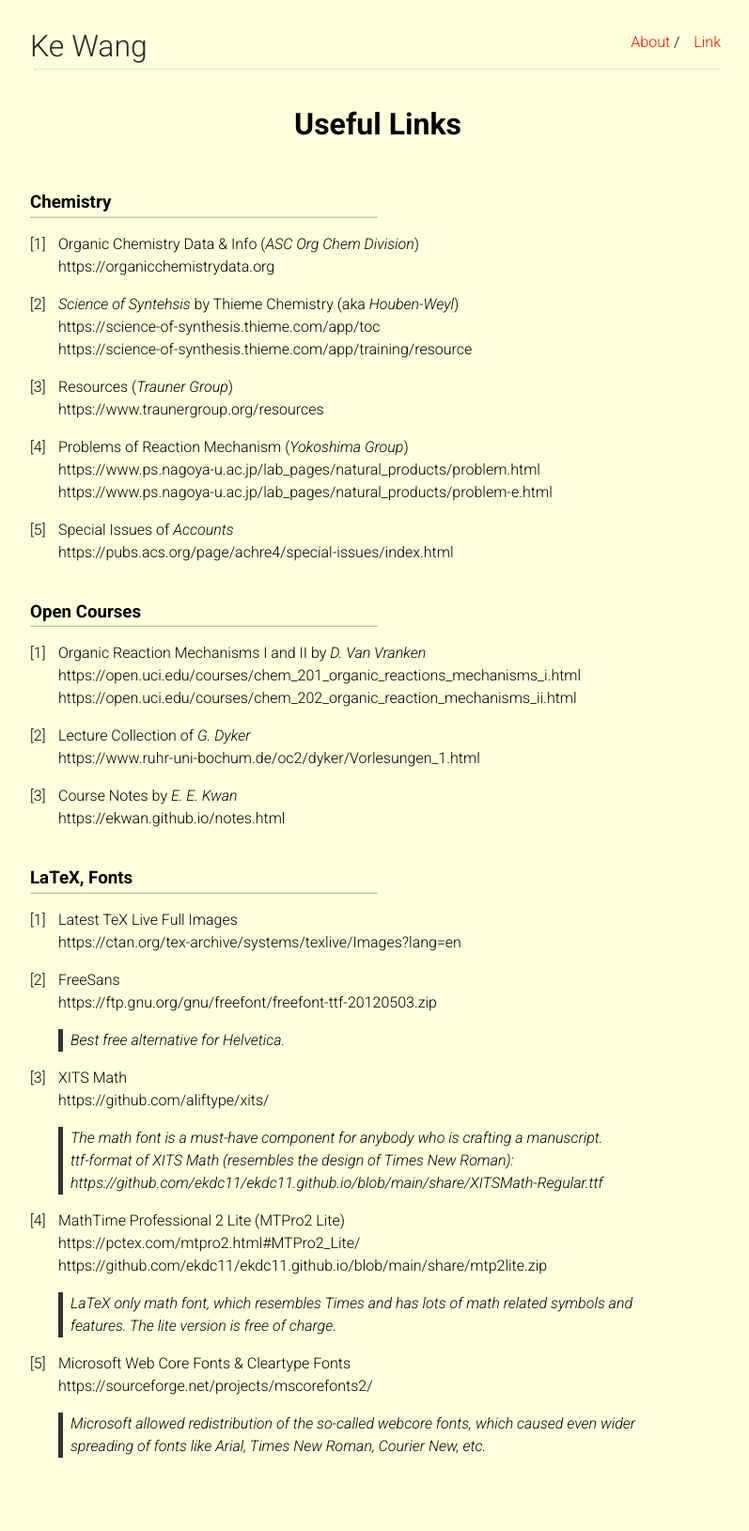
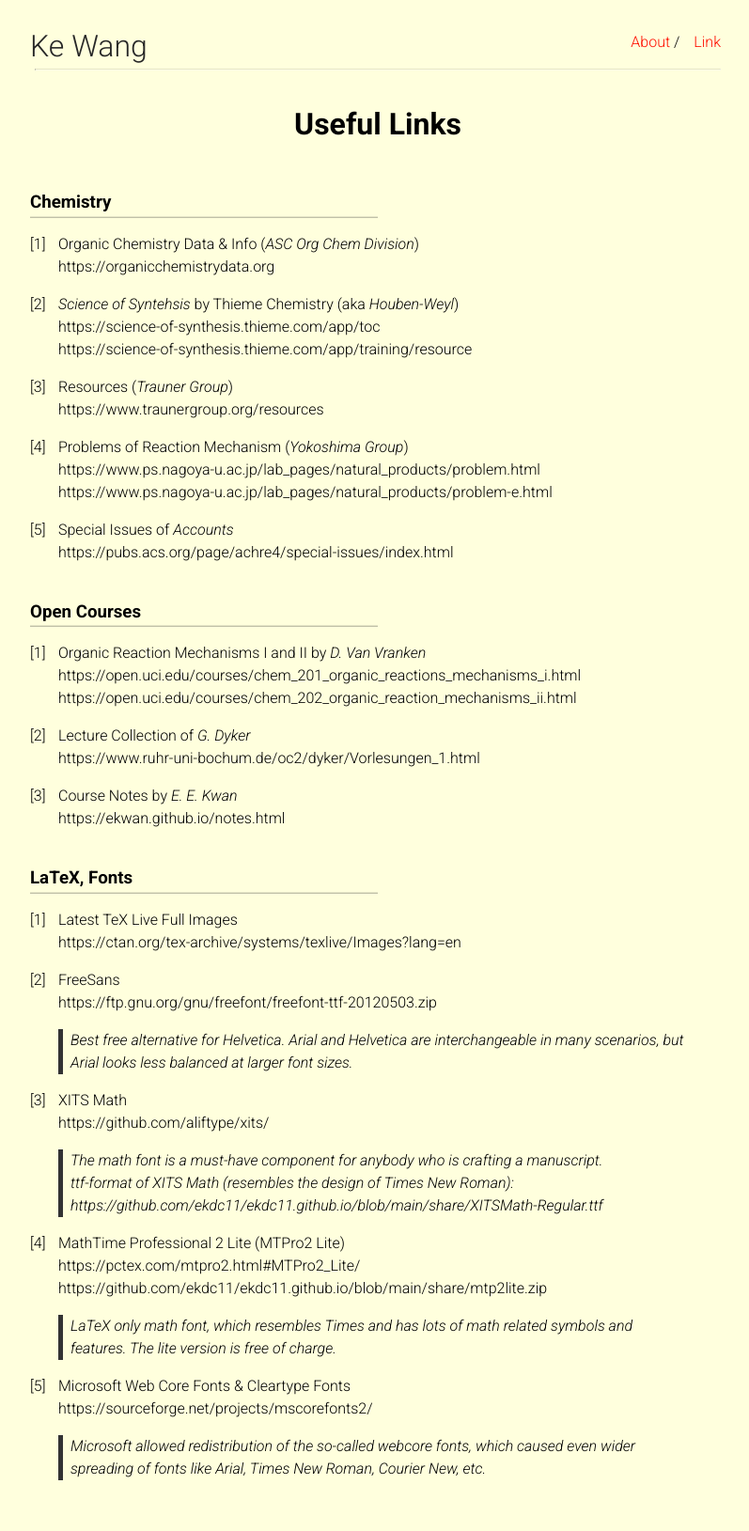
Before and after one commit to ekdc11/ekdc11.github.io, a Jekyll site: the page built from link.md, in a window 1280 px wide. Shown: the whole page at 94% size, without its empty margins (238-1035 px from the left). Built offline with Jekyll 4.4.1, drawn with Linux system fonts in a browser that asks for light colours; before the commit the page ends 1605 px from its top, so only the background shows below that.

Commit message:
Update link.md

```diff
--- a/link.md
+++ b/link.md
@@ -40,7 +40,7 @@ https://ctan.org/tex-archive/systems/texlive/Images?lang=en
 
 1. FreeSans \
 https://ftp.gnu.org/gnu/freefont/freefont-ttf-20120503.zip \
-> Best free alternative for Helvetica.
+> Best free alternative for Helvetica. Arial and Helvetica are interchangeable in many scenarios, but Arial looks less balanced at larger font sizes.
 
 1. XITS Math \
 https://github.com/aliftype/xits/ \
```
